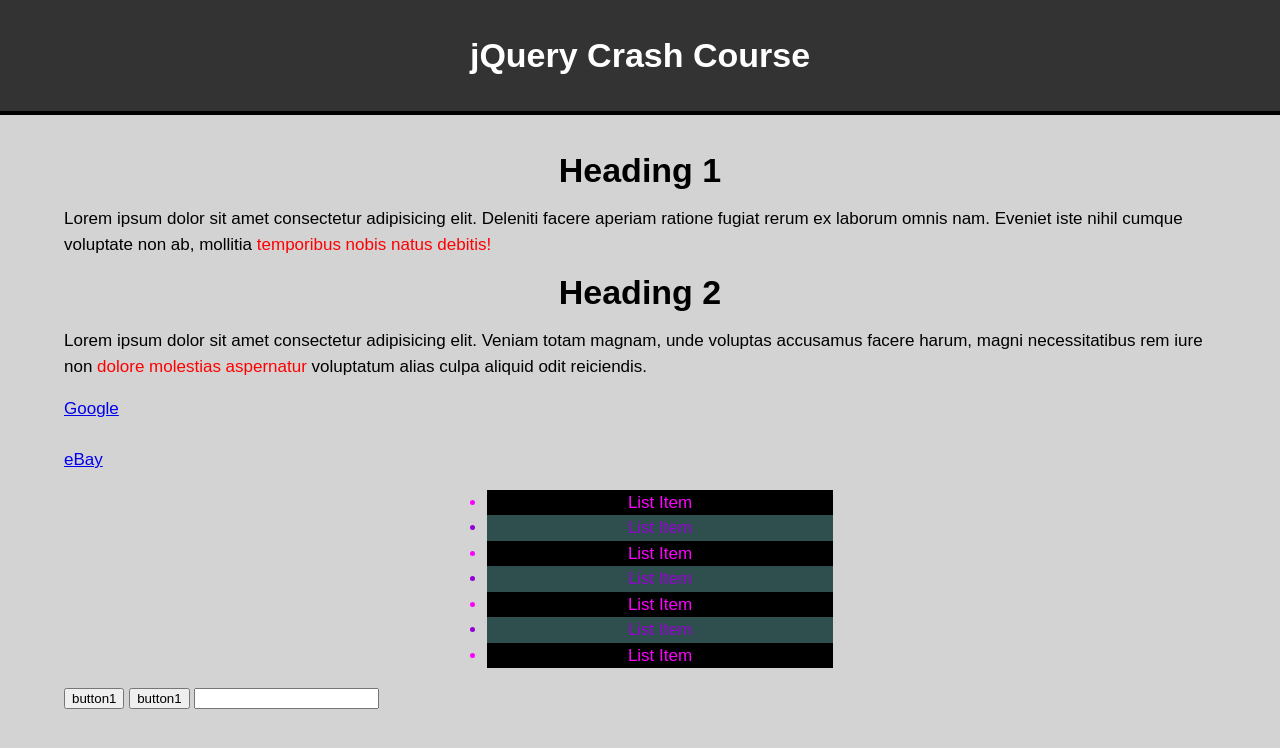
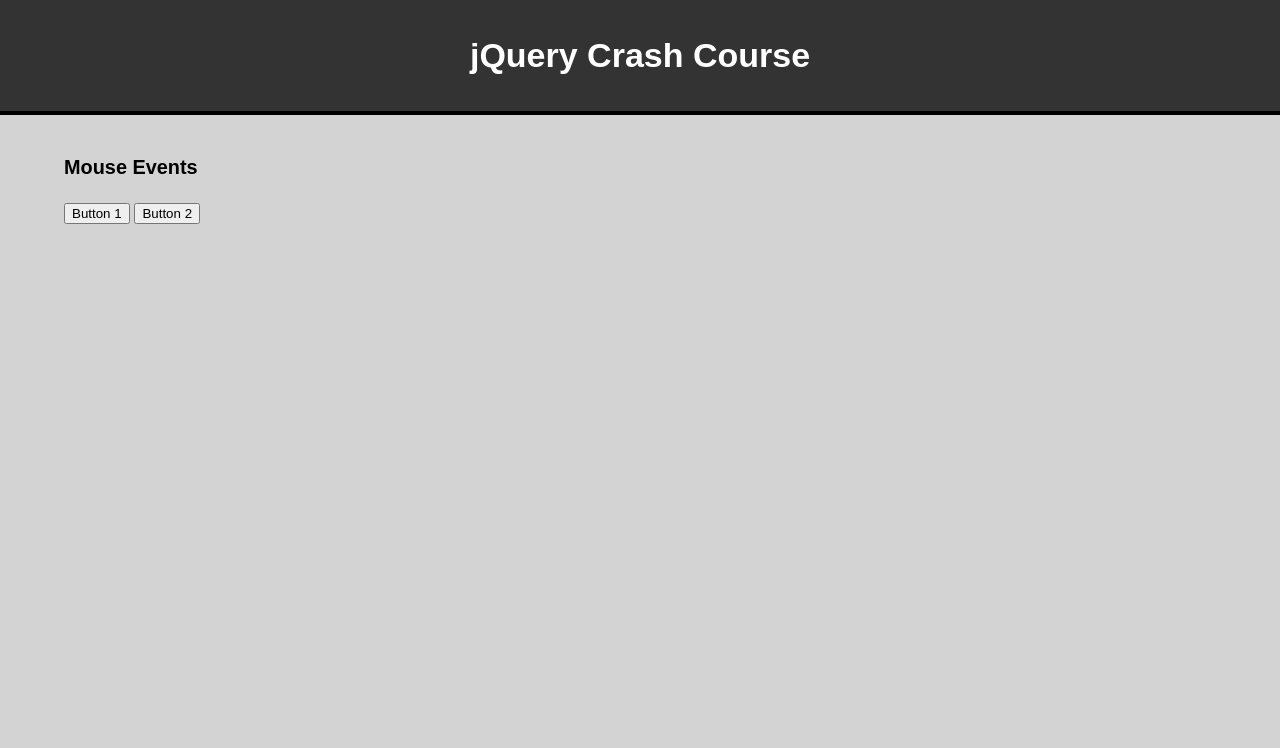
Before and after one commit to r-keenan/jQueryCrashCourse, a plain HTML site: page index.html in a window 1280 px wide. Drawn offline with Linux system fonts and the light colour scheme.

Commit message:
Cleared index.html except for header. Continuing with part 2 of tutorial.

```diff
--- a/index.html
+++ b/index.html
@@ -26,34 +26,11 @@
         <h1>jQuery Crash Course</h1>
     </header>
     <div id='container'>
-        <h1 id='heading1'>Heading 1</h1>
-        <p id='para1'>Lorem ipsum dolor sit amet consectetur adipisicing elit. Deleniti facere aperiam ratione fugiat
-            rerum ex
-            laborum omnis nam. Eveniet iste nihil cumque voluptate non ab, mollitia <span>temporibus nobis natus
-                debitis!</span></p>
-        <h1 class="heading2">Heading 2</h1>
-        <p class="para2">Lorem ipsum dolor sit amet consectetur adipisicing elit. Veniam totam magnam, unde voluptas
-            accusamus facere harum, magni necessitatibus rem iure non <span>dolore molestias aspernatur</span>
-            voluptatum alias culpa
-            aliquid odit reiciendis.</p>
-        <a href="https://google.com">Google</a><br><br>
-        <a href='https://ebay.com'>eBay</a>
-        <ul id='list'>
-            <li>List Item</li>
-            <li>List Item</li>
-            <li>List Item</li>
-            <li>List Item</li>
-            <li>List Item</li>
-            <li>List Item</li>
-            <li>List Item</li>
-        </ul>
-        <input type="button" value="button1">
-        <input type="submit" value="button1">
-        <input type='text'>
-    </div>
-
-    <!--script file for jQuery scripts-->
-    <script src="./scripts/helpers.js"></script>
+        <h3>Mouse Events</h3>
+        <button id='btn1'>Button 1</button>
+        <button id='btn2'>Button 2</button>
+        <!--script file for jQuery scripts-->
+        <script src="./scripts/helpers.js"></script>
 </body>
 
 </html>
--- a/scripts/helpers.js
+++ b/scripts/helpers.js
@@ -5,7 +5,7 @@
 //$('.heading2').hide();
 
 //gives color to span elements that are within a p tag
-$('p span').css('color', 'red');
+//$('p span').css('color', 'red');
 
 //Highilight the first item in the list
 //$('ul#list li:first').css('color', 'orange');
@@ -14,8 +14,8 @@ $('p span').css('color', 'red');
 //$('ul#list li:last').css('color', 'blue');
 
 //Even numbers have specified font and background color
-$('ul#list li:even').css('color', '#FF00FF');
-$('ul#list li:even').css('background-color', '#000000');
+//$('ul#list li:even').css('color', '#FF00FF');
+//$('ul#list li:even').css('background-color', '#000000');
 
 //Odd numbers have specified font and background color
 $('ul#list li:odd').css('color', '#9400D3');
```
